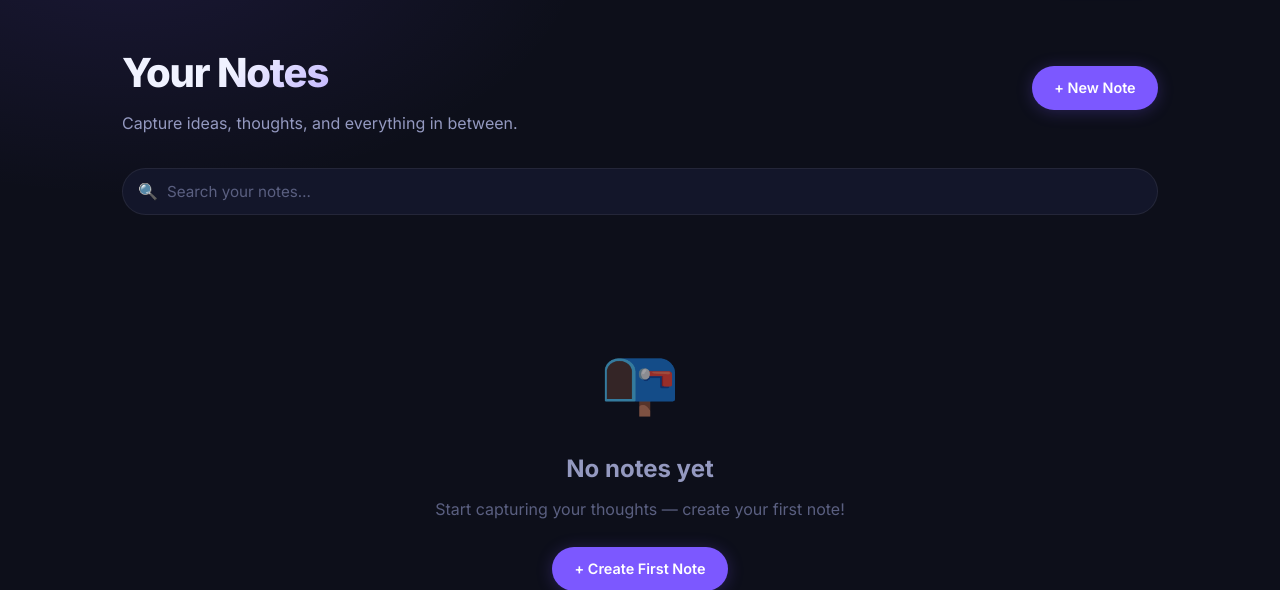
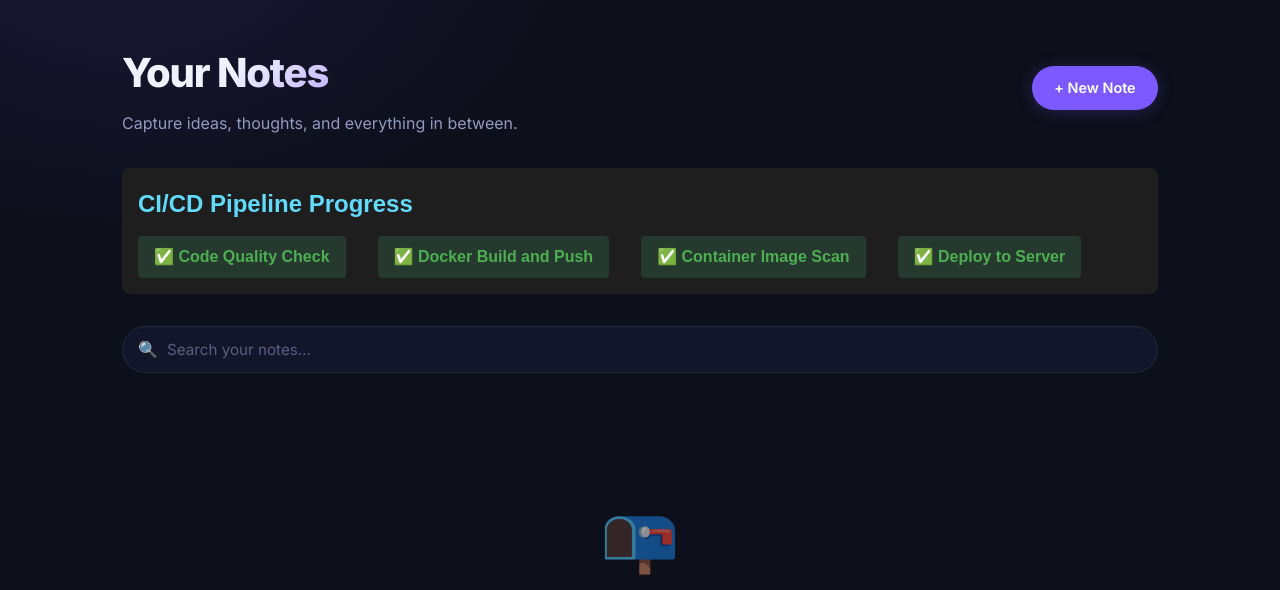
Before and after one commit to srdangat/personal-notes-app, a Flask app: page / in a window 1280 px wide. Shown: the part 65-655 px from the top of the page. Run offline with Flask 3, Linux system fonts and the light colour scheme.

Commit message:
Update index.html

```diff
--- a/templates/index.html
+++ b/templates/index.html
@@ -12,6 +12,59 @@
         + New Note
     </a>
 </div>
+
+<!-- CI/CD Pipeline Steps -->
+<div class="pipeline-steps">
+    <h2>CI/CD Pipeline Progress</h2>
+    <ol class="steps-list">
+        <li class="step completed">✅ Code Quality Check</li>
+        <li class="step completed">✅ Docker Build and Push</li>
+        <li class="step completed">✅ Container Image Scan</li>
+        <li class="step completed">✅ Deploy to Server</li>
+    </ol>
+</div>
+
+<style>
+.pipeline-steps {
+    margin: 2em 0;
+    padding: 1em;
+    background: #1e1e1e;
+    color: #d4d4d4;
+    border-radius: 8px;
+    font-family: Arial, sans-serif;
+}
+
+.pipeline-steps h2 {
+    margin-bottom: 0.5em;
+    font-weight: 600;
+    color: #61dafb;
+}
+
+.steps-list {
+    list-style: none;
+    display: flex;
+    gap: 2em;
+    padding-left: 0;
+}
+
+.step {
+    padding: 0.5em 1em;
+    border-radius: 4px;
+    background: #2d2d2d;
+    font-weight: 500;
+    user-select: none;
+    display: flex;
+    align-items: center;
+    gap: 0.5em;
+    color: #888;
+}
+
+.step.completed {
+    color: #4caf50; /* green */
+    background: #26392f;
+    font-weight: 700;
+}
+</style>
 
 <!-- ── Search Bar ── -->
 <form class="search-form" action="{{ url_for('index') }}" method="GET" role="search" id="search-form">
```
